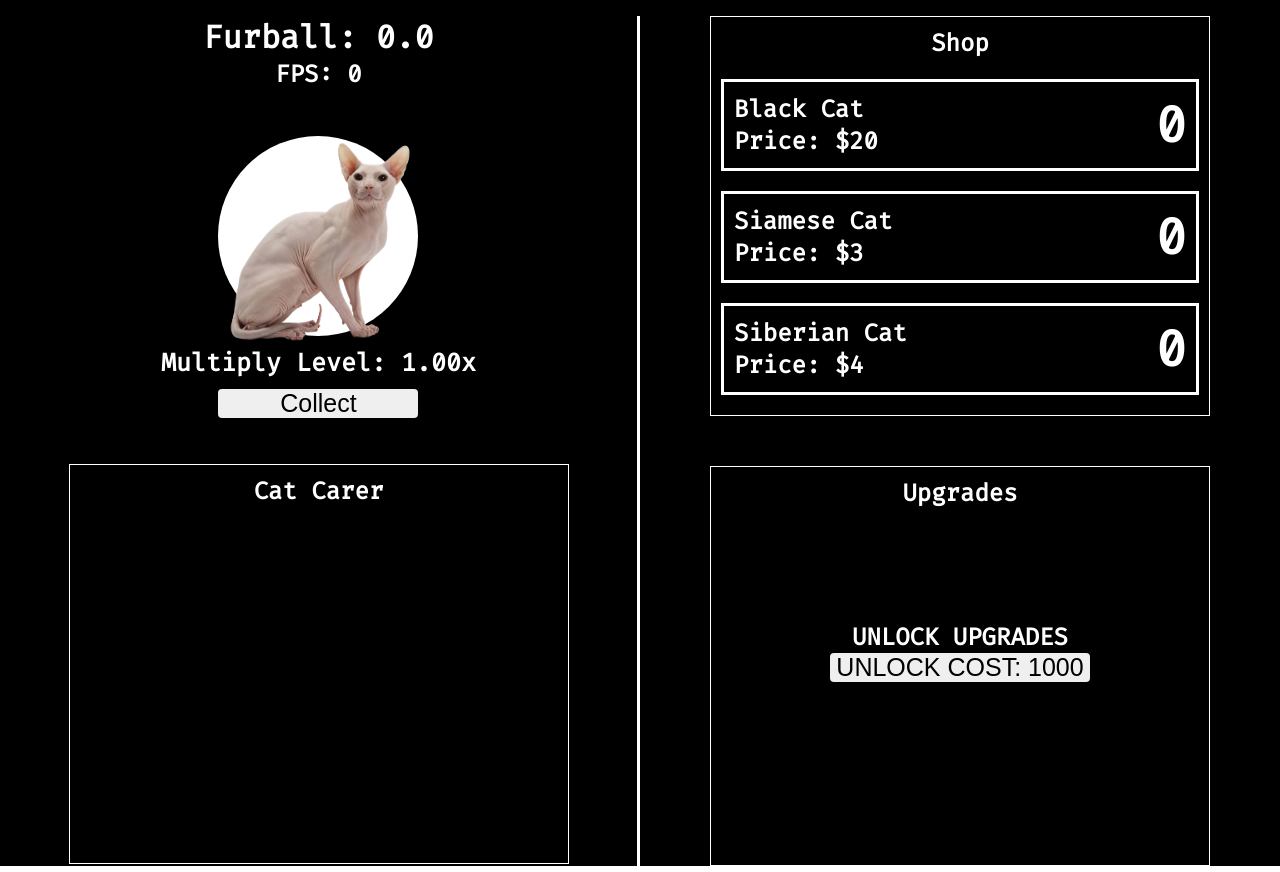
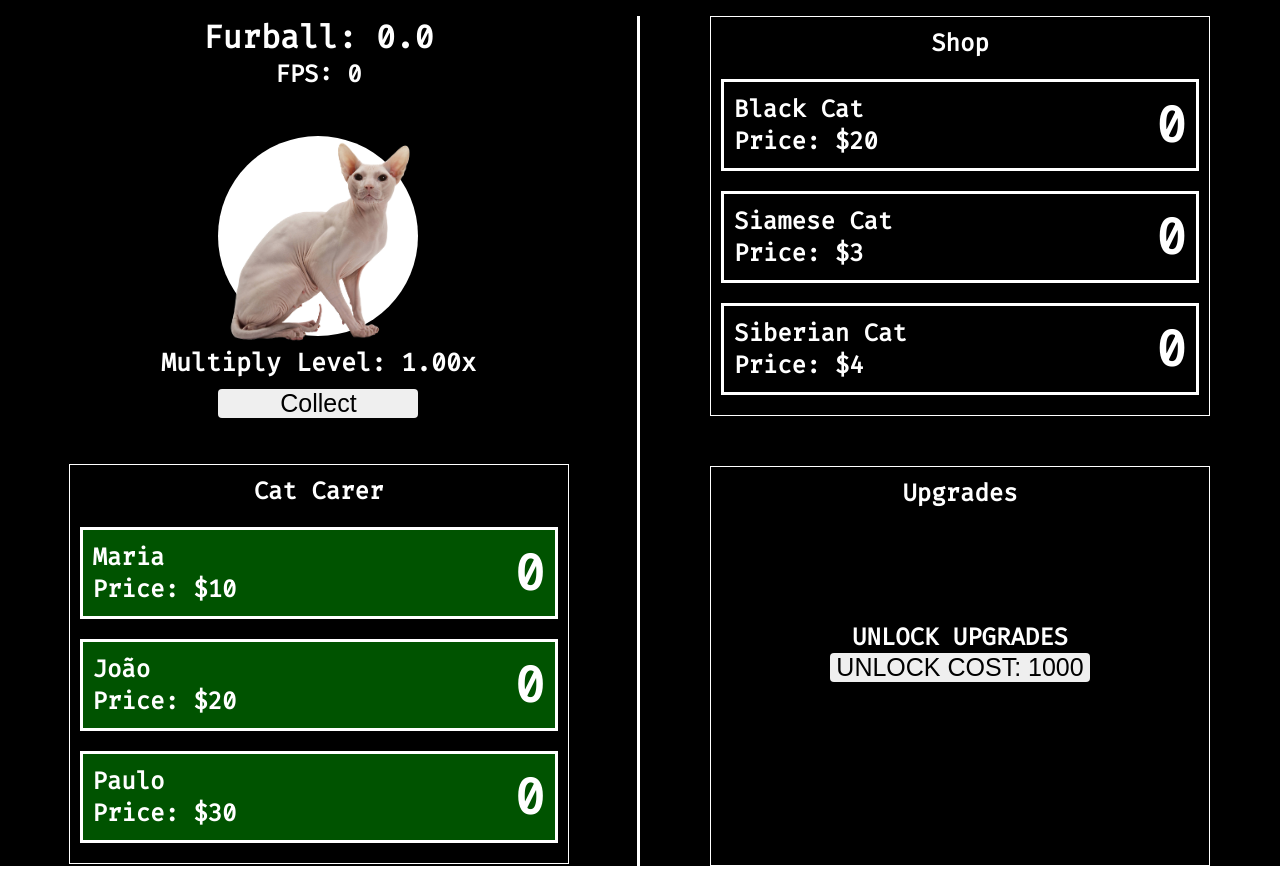
Before and after one commit to gustavoferrazrocha/idle-cat, a plain HTML site: page index.html in a window 1280 px wide. Drawn offline with Linux system fonts and the light colour scheme.

Commit message:
feat: create progress bar

```diff
--- a/index.html
+++ b/index.html
@@ -33,6 +33,7 @@
 
             <section class="catCarer">
                 <h2 class="cat__title">Cat Carer</h2>
+                <div class="catCarer__painel"></div>
             </section>
         </header>
         <div class="shopSide">
--- a/scripts/catCarer.js
+++ b/scripts/catCarer.js
@@ -0,0 +1,80 @@
+import { validateBuy } from "./index.js";
+
+const $catCarerPainel = document.querySelector('.catCarer__painel')
+
+
+
+const catCaretakers = {
+  maria:{
+    nome: 'Maria',
+    price: 10,
+    invoice: 1,
+    timeMs: 1000,
+    quantity: 0,
+  },
+  joao:{
+    nome: 'João',
+    price: 20,
+    invoice: 2,
+    timeMs: 2000,
+    quantity: 0,
+  },
+  paulo:{
+    nome: 'Paulo',
+    price: 30,
+    invoice: 3,
+    timeMs: 3000,
+    quantity: 0,
+  },
+  lucas:{
+    nome: 'Lucas',
+    price: 40,
+    invoice: 4,
+    timeMs: 4000,
+    quantity: 0,
+  },
+}
+
+createCatCareItem()
+
+function createCatCareItem(){
+  for(const catCarer in catCaretakers){
+    const catCarerData = catCaretakers[catCarer];
+
+    const catCarerItem = document.createElement('div');
+    catCarerItem.classList.add('catCarer__item');
+
+    const catCarerProgressBar = document.createElement('div');
+    catCarerProgressBar.classList.add('catCarer__progress');
+    catCarerItem.appendChild(catCarerProgressBar);
+
+    const catCarerInfo = document.createElement('div');
+    catCarerInfo.classList.add('catCarer__info');
+    catCarerItem.appendChild(catCarerInfo);
+
+    const catCarerName = document.createElement('h1');
+    catCarerName.classList.add('catCarer__name');
+    catCarerName.textContent = catCarerData.nome;
+    catCarerInfo.appendChild(catCarerName);
+
+    const catCarerPrice = document.createElement('h1');
+    catCarerPrice.classList.add('catCarer__price');
+    catCarerPrice.textContent = `Price: $${catCarerData.price}`;
+    catCarerInfo.appendChild(catCarerPrice);
+
+    const catCarerQuantity = document.createElement('h1');
+    catCarerQuantity.classList.add('catCarer__quantity');
+    catCarerQuantity.textContent = catCarerData.quantity;
+    catCarerItem.appendChild(catCarerQuantity);
+
+    catCarerItem.addEventListener('click', () => {
+      buyCarer(catCarerData);
+    })
+
+    $catCarerPainel.appendChild(catCarerItem);
+  }
+}
+
+function buyCarer(catCarerData){
+  console.log(catCarerData)
+}
--- a/styles/home.css
+++ b/styles/home.css
@@ -192,12 +192,46 @@
 }
 
 .catCarer{
-  display: flex;
   width: 500px;
   height: 400px;
   border: 1px solid;
   overflow: auto;
-  justify-content: center;
+}
+
+.catCarer__progress{
+  width: 100%;
+  height: 100%;
+  background-color: #008000a6;
+  position: absolute;
+}
+
+.catCarer__painel{
+  display: flex;
+  flex-direction: column;
+  flex-wrap: wrap;
+  justify-content: space-around;
+}
+
+.catCarer__info{
+  font-size: 16px;
+  padding: 10px;
+  z-index: 1;
+}
+
+.catCarer__item{
+  display: flex;
+  align-items: center;
+  justify-content: space-between;
+  margin: 10px;
+  border: solid;
+  font-size: 10px;
+  cursor: pointer;
+  transition: transform 0.2s ease-in;
+  position: relative;
+}
+
+.catCarer__item:active{
+  transform: scale(0.9);
 }
 
 .cat__title{
@@ -205,6 +239,12 @@
   margin: 10px;
 }
 
+.catCarer__quantity{
+  font-size: 50px;
+  padding: 10px;
+  z-index: 1;
+}
+
 footer{
   width: 100%;
   border: solid;
```
